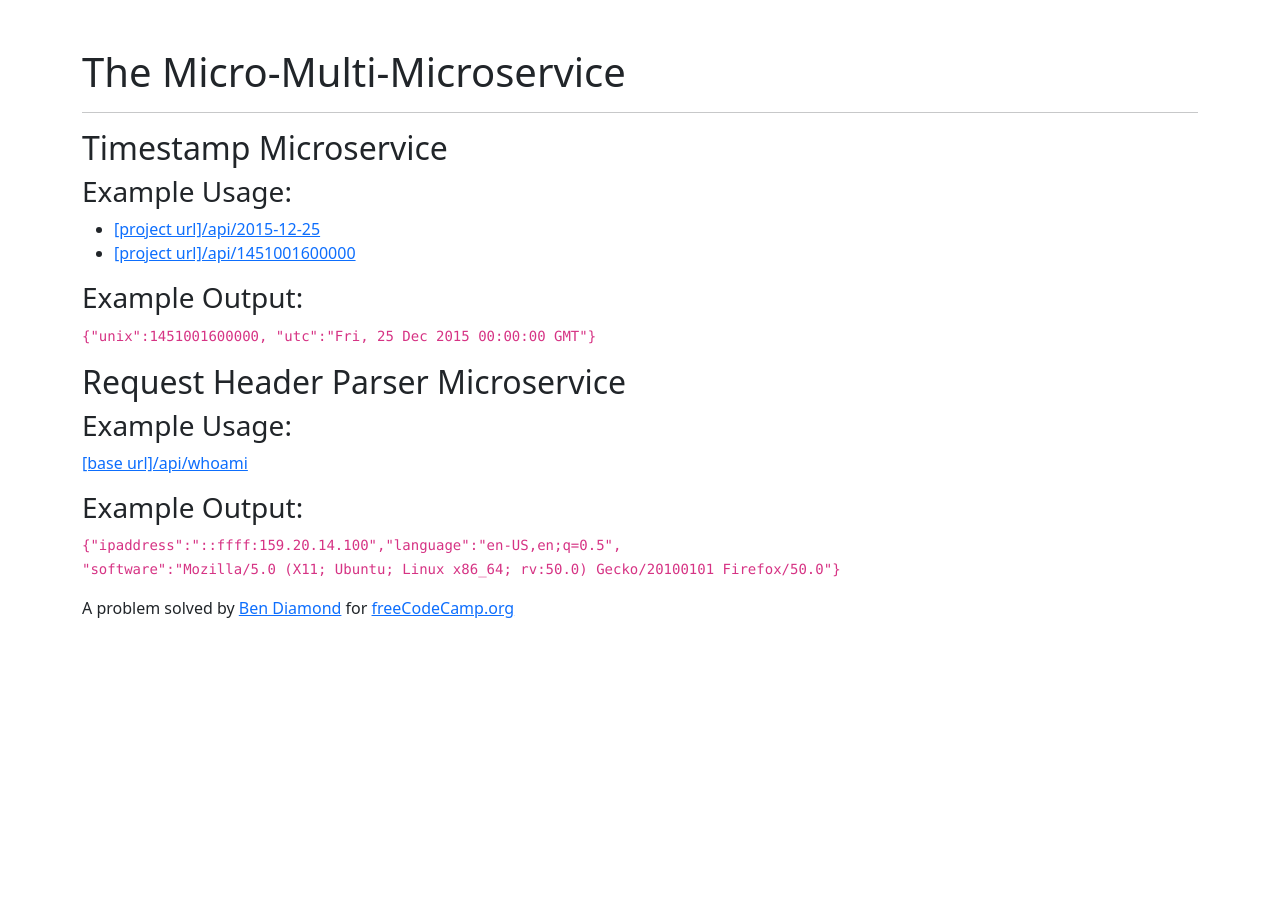
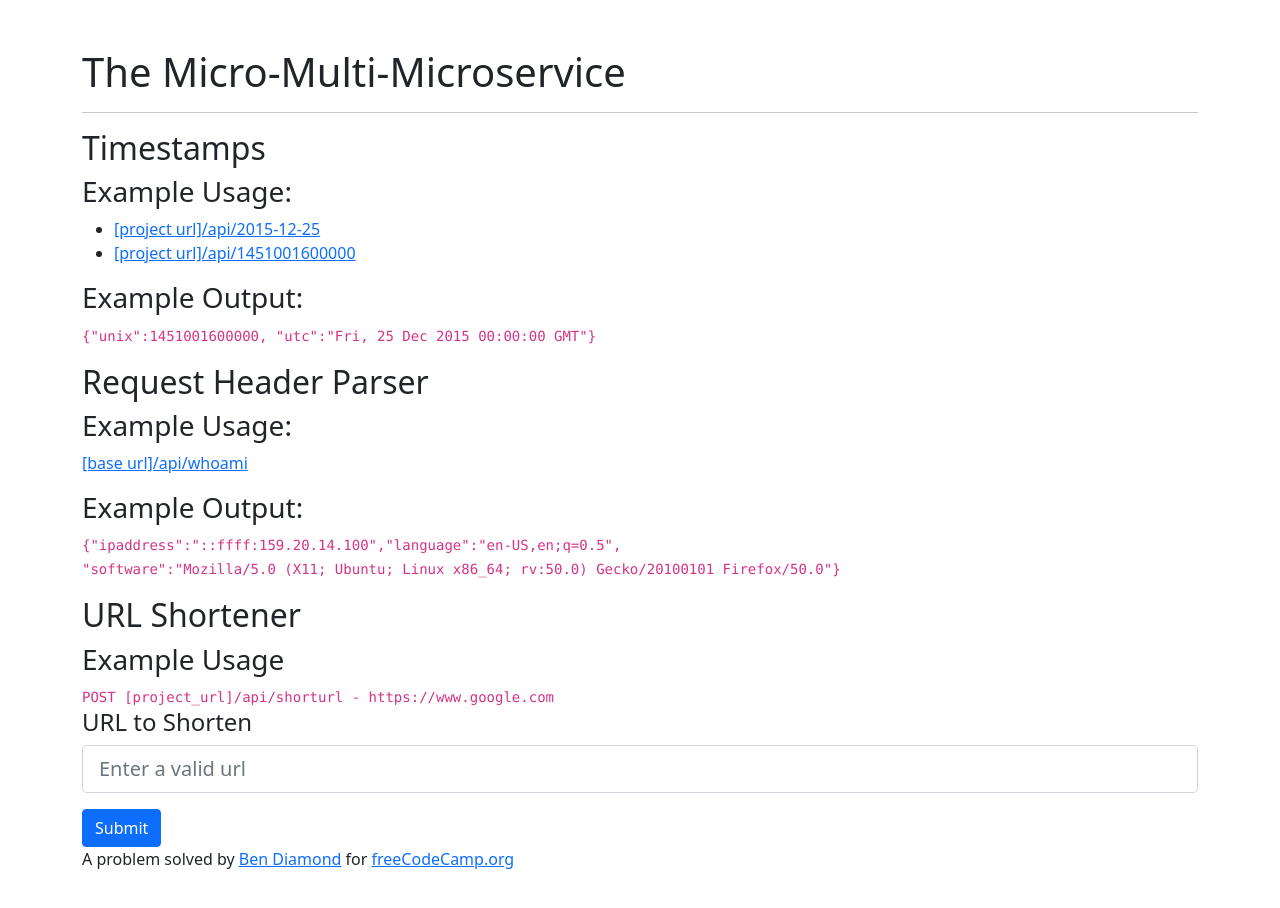
Before and after one commit to ApplianceJohn/micro-multi-microservice, a website: page views/index.html in a window 1280 px wide. Before the commit the page ends 800 px from the top, so only its background shows below. Drawn offline with nearby package versions, Linux system fonts and the light colour scheme.

Commit message:
added POST handler for form submissions

```diff
--- a/views/index.html
+++ b/views/index.html
@@ -17,7 +17,7 @@
 			<h1>The Micro-Multi-Microservice</h1>
 			<hr />
 
-			<h2>Timestamp Microservice</h2>
+			<h2>Timestamps</h2>
 
 			<h3>Example Usage:</h3>
 			<ul>
@@ -39,7 +39,7 @@
 				>
 			</p>
 
-			<h2>Request Header Parser Microservice</h2>
+			<h2>Request Header Parser</h2>
 
 			<h3>Example Usage:</h3>
 			<p>
@@ -55,6 +55,30 @@
 				>
 			</p>
 
+			<h2>URL Shortener</h2>
+
+			<h3>Example Usage</h3>
+			<code
+				>POST [project_url]/api/shorturl - https://www.google.com</code
+			>
+
+			<form action="/api/shorturl" method="post">
+				<div class="form-group">
+					<label for="short-url" class="h4">URL to Shorten</label>
+					<input
+						id="short-url"
+						name="short-url"
+						class="form-control form-control-lg mb-3"
+						type="text"
+						placeholder="Enter a valid url"
+						required
+					/>
+					<button type="submit" class="btn btn-primary">
+						Submit
+					</button>
+				</div>
+			</form>
+
 			<div class="footer">
 				<p>
 					A problem solved by
```
Also changed, not shown: server.js (+15 -2 lines).
